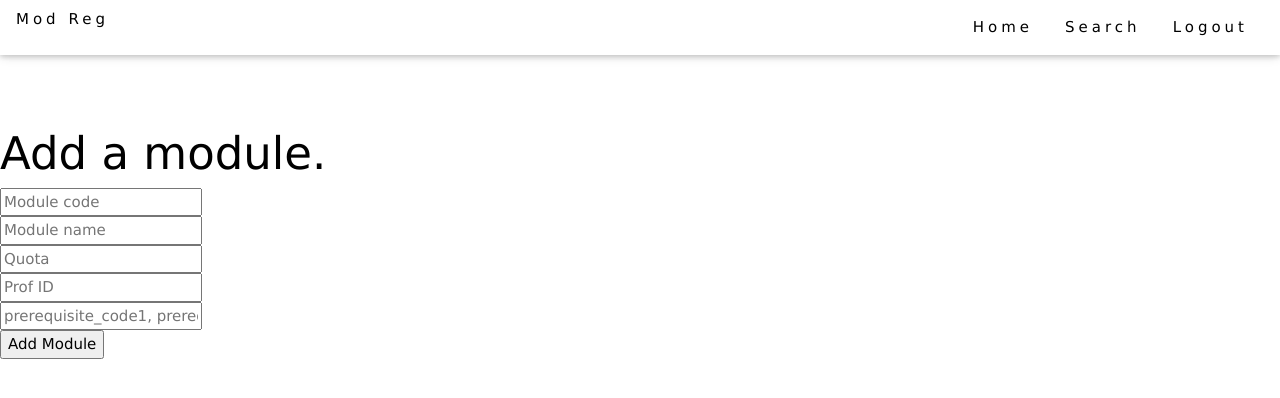
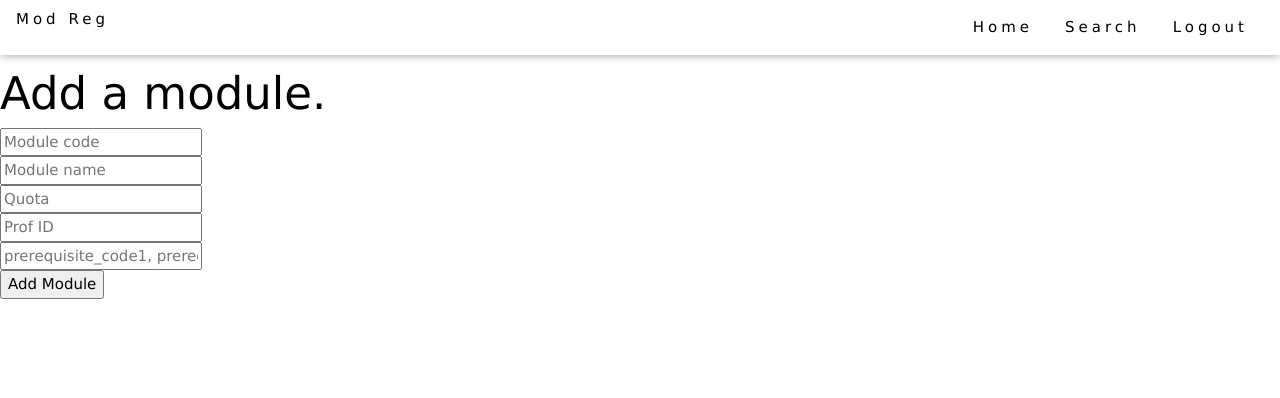
Before and after one commit to yingrong1996/3013-Group15, a Flask app: page /addmodule in a window 1280 px wide. Shown: the top 398 px of the page. Run offline with Flask 2, Linux system fonts and the light colour scheme.

Commit message:
no message

```diff
--- a/FlaskApp/templates/base.html
+++ b/FlaskApp/templates/base.html
@@ -28,7 +28,7 @@
   </div>
 </div>
 
-<div style="margin-top:120px;">
+<div style="margin-top:60px;">
 {% block content %}{% endblock %}
 </div>
 
```
